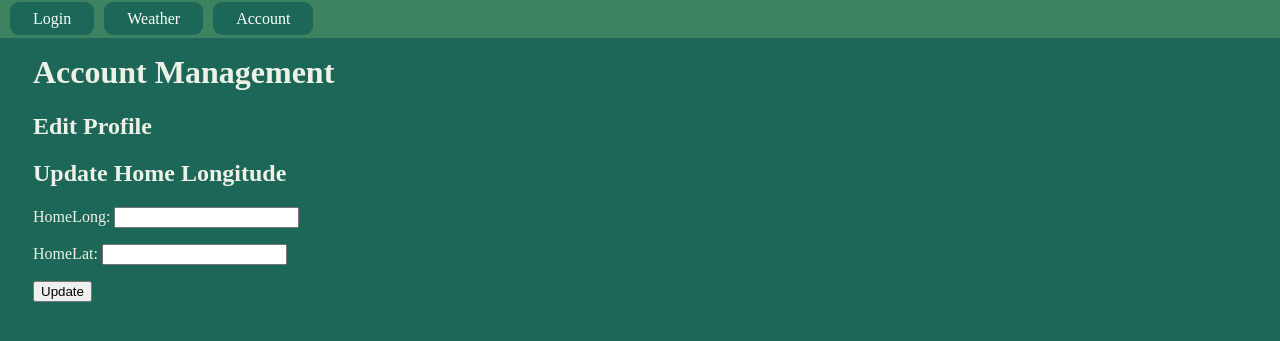
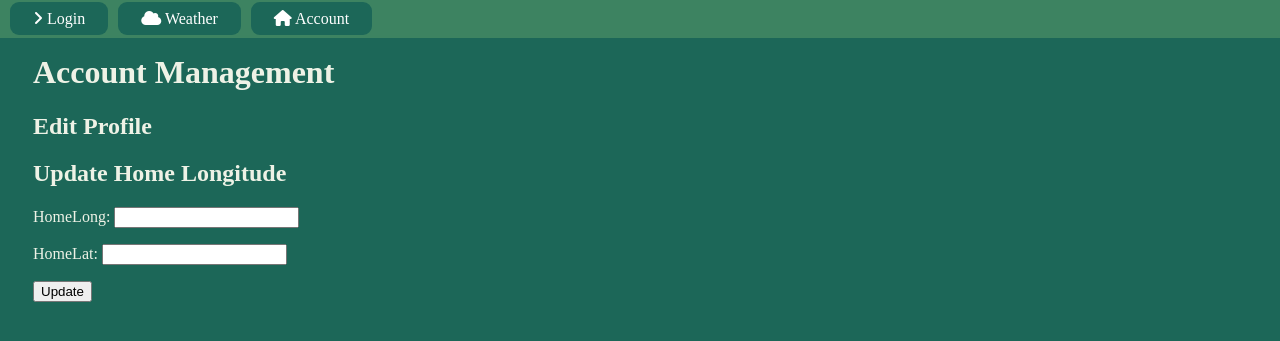
Before and after one commit to omanaz/ItCouldBeWorse, a Django app: page /Home/ in a window 1280 px wide. Shown: the top 341 px of the page. Run offline with Django 4.2, Linux system fonts and the light colour scheme; the visitor is signed in with stand-in values (Sample User, id 1); some libraries are stand-ins or nearby versions.

Commit message:
added nav bar icons

```diff
--- a/compareApp/templates/CompareApp/base.html
+++ b/compareApp/templates/CompareApp/base.html
@@ -5,6 +5,7 @@
     <title>{% block title %}Default Title{% endblock %}</title>
     {% load static %}
     <link rel="stylesheet" type="text/css" href="{% static 'compareApp/default.css' %}">
+    <script src="https://kit.fontawesome.com/06d2dc652b.js" crossorigin="anonymous"></script>
     {% block styles %}{% endblock %}
   </head>
   <body>
@@ -12,9 +13,10 @@
     <header>
       <nav>
         <ul>
-          <li><a id="bottone1" href="{% url 'login' %}">Login</a></li>
-          <li><a id="bottone1" href="{% url 'earthView' %}">Weather</a></li>
-          <li><a id="bottone1" href="{% url 'accountHome' %}">Account</a></li>
+          <li><a id="bottone1" href="{% url 'login' %}"><i class="fas fa-angle-right"></i> Login</a></li>
+          <li><a id="bottone1" href="{% url 'earthView' %}"><i class="fas fa-cloud"></i> Weather</a></li>
+          <li><a id="bottone1" href="{% url 'accountHome' %}"><i class="fa-solid fa-house"></i> Account</a></li>
+          <li><i class="fas fa-ringed-planet"></i></li>
         </ul>
       </nav>
     </header>
```
